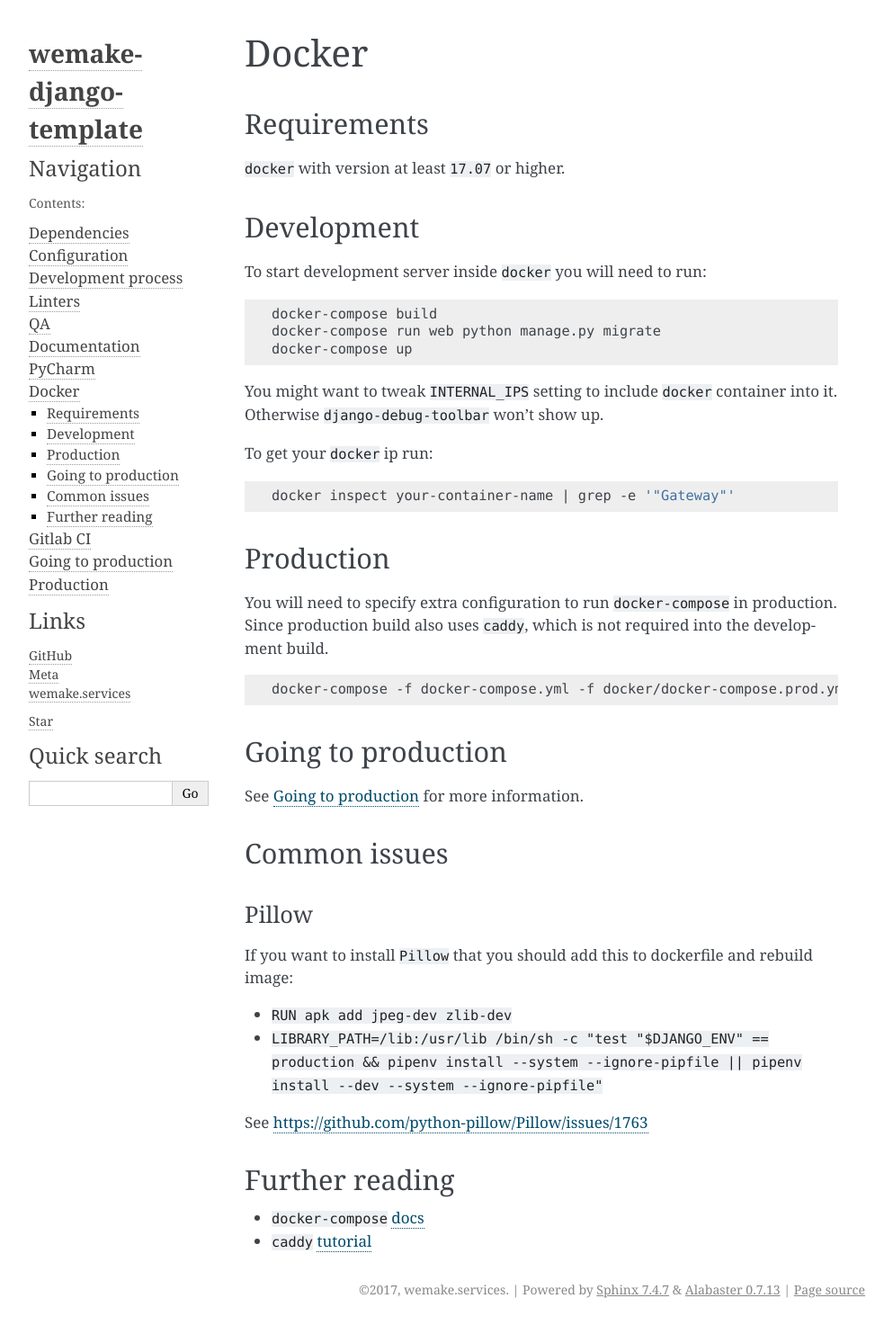
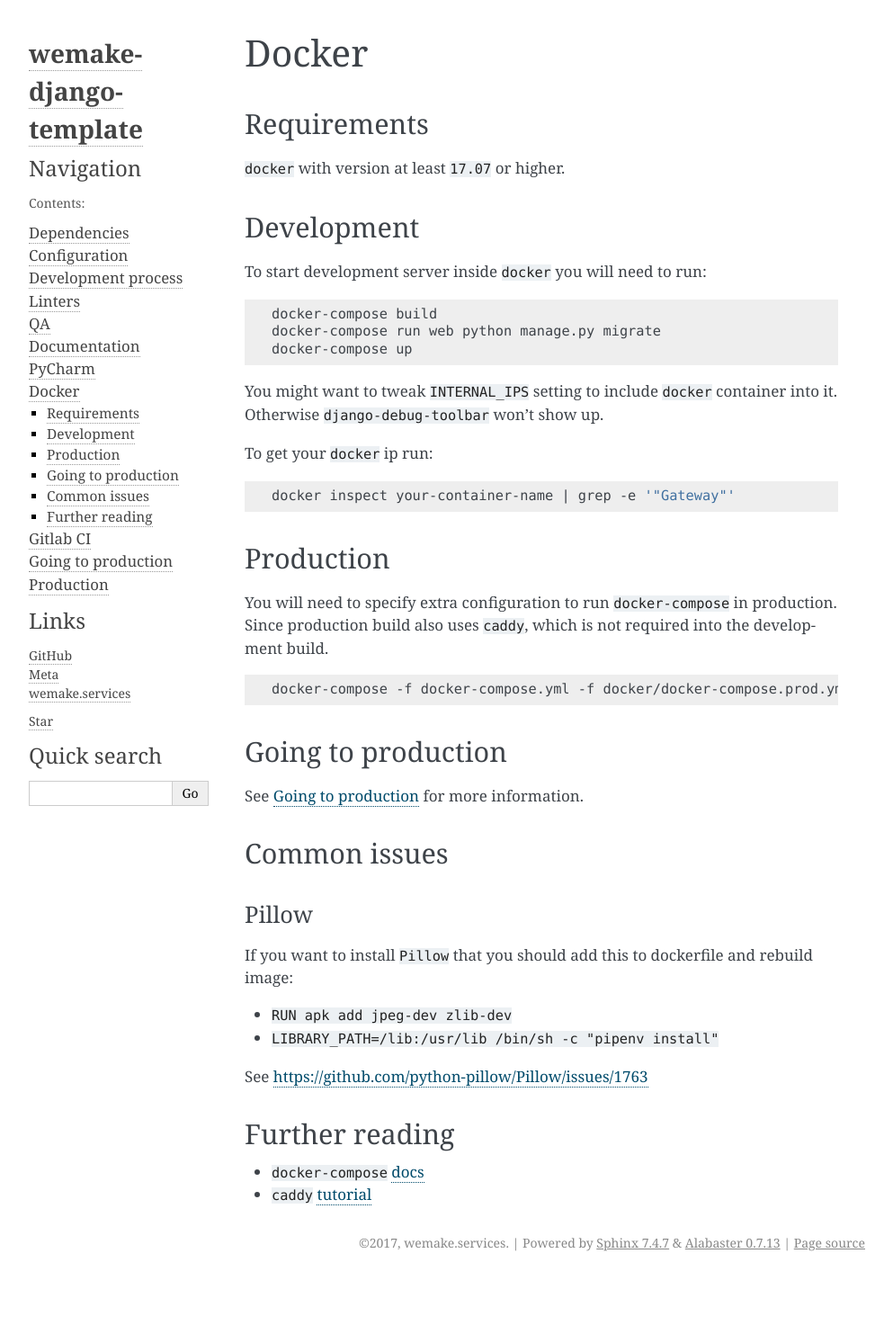
Before and after one commit to wemake-services/wemake-django-template, a Sphinx documentation site: the page built from {{cookiecutter.project_name}}/docs/_pages/template/docker.rst, in a window 1280 px wide. Shown: the whole page at 90% size, without its empty margins (148-1141 px from the left). Built offline with Sphinx 7.4.7, drawn with Linux system fonts in a browser that asks for light colours; pages that are not in the unit, such as notebooks, are missing from menus; the version number could not be read and is left out; after the commit the page ends 1421 px from its top, so only the background shows below that.

Commit message:
Update docker.rst

```diff
--- a/{{cookiecutter.project_name}}/docs/_pages/template/docker.rst
+++ b/{{cookiecutter.project_name}}/docs/_pages/template/docker.rst
@@ -59,10 +59,7 @@
 add this to dockerfile and rebuild image:
 
 - ``RUN apk add jpeg-dev zlib-dev``
-- ``LIBRARY_PATH=/lib:/usr/lib /bin/sh -c
-  "test "$DJANGO_ENV" == production && pipenv install
-  --system --ignore-pipfile || pipenv install --dev
-  --system --ignore-pipfile"``
+- ``LIBRARY_PATH=/lib:/usr/lib /bin/sh -c "pipenv install"``
 
 See `<https://github.com/python-pillow/Pillow/issues/1763>`_
 
```
